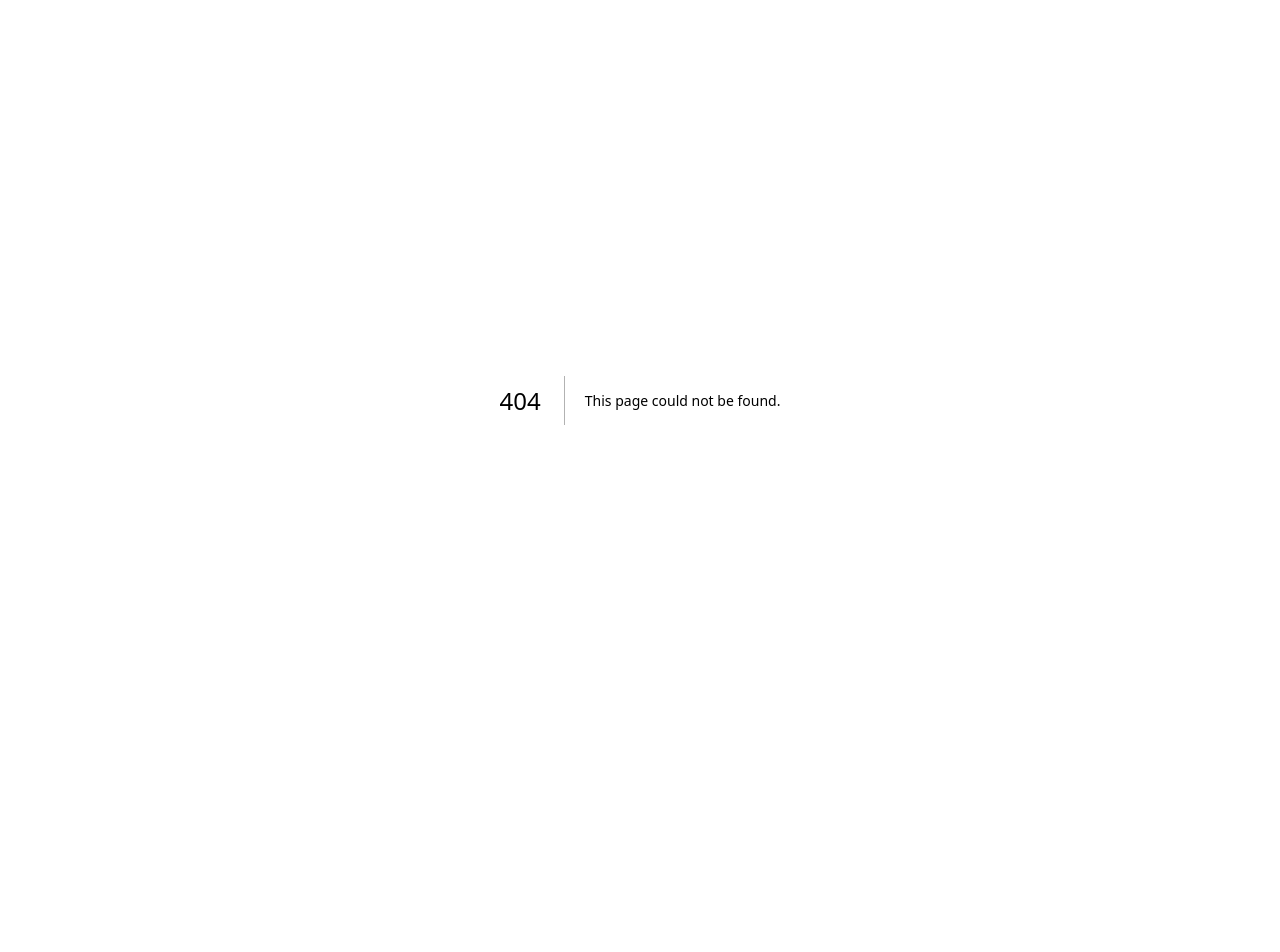
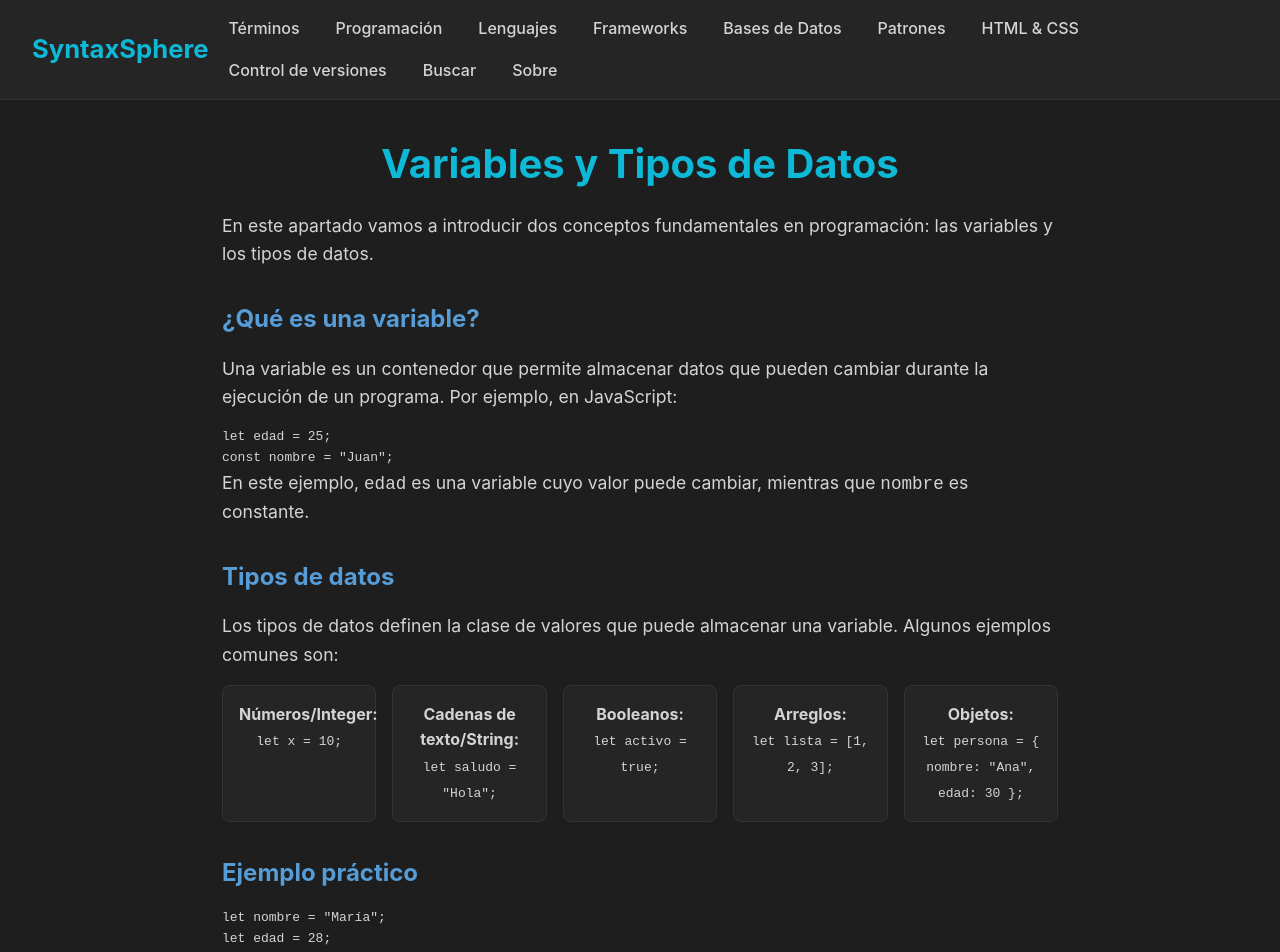
Before and after one commit to DdEze/SyntaxSphere, a Next.js app: page /programacion/variables in a window 1280 px wide. Before the commit this address had no page. Shown: the top 952 px of the page. Before the commit the page ends 800 px from the top, so only its background shows below. Built offline with nearby package versions, Linux system fonts and the light colour scheme.

Commit message:
Se agrego le pantalla 'Programación y Variables'

```diff
--- /dev/null
+++ b/app/programacion/variables/page.js
@@ -0,0 +1,54 @@
+'use client';
+
+import Link from 'next/link';
+import Layout from '@/components/Layout';
+import '../../../styles/global.css';
+
+export default function VariablesPage() {
+  return (
+    <Layout>
+      <h1>Variables y Tipos de Datos</h1>
+      <p>En este apartado vamos a introducir dos conceptos fundamentales en programación: las variables y los tipos de datos.</p>
+
+      <section>
+        <h2>¿Qué es una variable?</h2>
+        <p>
+          Una variable es un contenedor que permite almacenar datos que pueden cambiar durante la ejecución de un programa. Por ejemplo, en JavaScript:
+        </p>
+        <pre>
+{`let edad = 25;
+const nombre = "Juan";`}
+        </pre>
+        <p>
+          En este ejemplo, <code>edad</code> es una variable cuyo valor puede cambiar, mientras que <code>nombre</code> es constante.
+        </p>
+      </section>
+
+      <section>
+        <h2>Tipos de datos</h2>
+        <p>Los tipos de datos definen la clase de valores que puede almacenar una variable. Algunos ejemplos comunes son:</p>
+        <ul>
+          <li><strong>Números/Integer:</strong> <br/> <code>let x = 10;</code></li>
+          <li><strong>Cadenas de texto/String:</strong> <br/> <code>let saludo = "Hola";</code></li>
+          <li><strong>Booleanos:</strong> <br/> <code>let activo = true;</code></li>
+          <li><strong>Arreglos:</strong> <br/> <code>let lista = [1, 2, 3];</code></li>
+          <li><strong>Objetos:</strong> <br/> <code>let persona = &#123; nombre: "Ana", edad: 30 &#125;;</code></li>
+        </ul>
+      </section>
+
+      <section>
+        <h2>Ejemplo práctico</h2>
+        <pre>
+{`let nombre = "María";
+let edad = 28;
+
+console.log("Nombre:", nombre);
+console.log("Edad:", edad);`}
+        </pre>
+        <p>Este código crea dos variables y las imprime por consola.</p>
+      </section>
+
+      <Link href="/programacion">← Volver a conceptos de programación</Link>
+    </Layout>
+  );
+}
--- a/components/Header.js
+++ b/components/Header.js
@@ -11,7 +11,6 @@ export default function Header() {
         <Link href="/programacion">Programación</Link>
         <Link href="/lenguajes">Lenguajes</Link>
         <Link href="/frameworks">Frameworks</Link>
-        <Link href="/paradigmas">Paradigmas</Link>
         <Link href="/bases-de-datos">Bases de Datos</Link>
         <Link href="/patrones">Patrones</Link>
         <Link href="/html-css">HTML & CSS</Link>
--- a/styles/global.css
+++ b/styles/global.css
@@ -97,6 +97,13 @@ h1 {
   text-align: center;
 }
 
+h2 {
+  color: var(--highlight-color);
+  font-size: 1.5rem;
+  margin-top: 2rem;
+  margin-bottom: 1rem;
+}
+
 p {
   margin-bottom: 1rem;
   color: var(--text-color);
@@ -161,3 +168,27 @@ ul li a {
 ul li a:hover {
   color: var(--primary-color);
 }
+
+.section {
+  margin-bottom: 2.5rem;
+}
+
+.pre {
+  background-color: #2d2d2d;
+  color: #D4D4D4;
+  padding: 1rem;
+  border-radius: 8px;
+  overflow-x: auto;
+  font-family: 'Fira Code', monospace;
+  font-size: 0.95rem;
+  margin: 1rem 0;
+}
+
+.codeInline {
+  background-color: #2a2a2a;
+  padding: 0.2rem 0.4rem;
+  border-radius: 4px;
+  font-family: 'Fira Code', monospace;
+  font-size: 0.95rem;
+  color: #c586c0;
+}
```
Also changed, not shown: app/programacion/page.js (added, +31 -0 lines).
